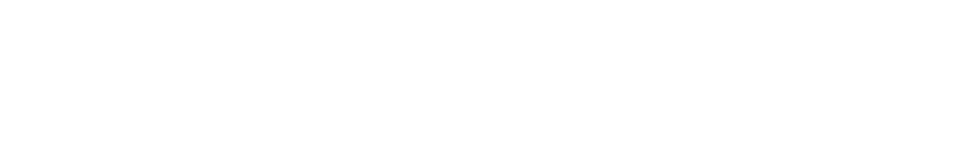
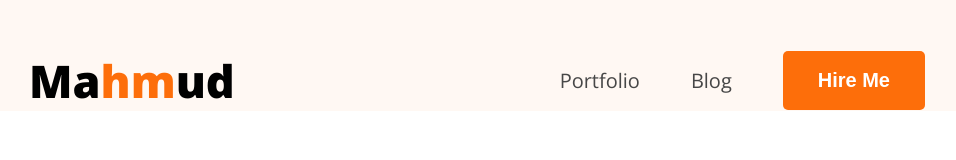
Before and after one commit to mahmud-mhm/portfolio-hero, a plain HTML site: page index.html in a window 1280 px wide. Shown: the whole page, without its empty margins (163-1119 px from the left). Drawn offline with nearby package versions, Linux system fonts and the light colour scheme.

Commit message:
design navbar and styled according to design

```diff
--- a/index.html
+++ b/index.html
@@ -4,8 +4,28 @@
     <meta charset="UTF-8">
     <meta name="viewport" content="width=device-width, initial-scale=1.0">
     <title>MAHMUD HASAN PORTFOLIO</title>
+    <link rel="preconnect" href="https://fonts.googleapis.com">
+<link rel="preconnect" href="https://fonts.gstatic.com" crossorigin>
+<link href="https://fonts.googleapis.com/css2?family=Open+Sans:ital,wght@0,300..800;1,300..800&display=swap" rel="stylesheet">
+<link rel="stylesheet" href="styles/portfolio.css">
 </head>
-<body>
+
+
+<body class="font-open-sans">
+
+    <header>
+        <nav>
+            <div class="logo">
+                <h3>Ma<span class="color-orange">hm</span>ud</h3>
+            </div>
+
+            <ul class="menu">
+                <li><a href="">Portfolio</a></li>
+                <li><a href="">Blog</a></li>
+                <li><button class="btn">Hire Me</button></li>
+            </ul>
+        </nav>
+    </header>
 
 </body>
 </html>
--- /dev/null
+++ b/styles/portfolio.css
@@ -0,0 +1,71 @@
+*{
+    margin: 0;
+    padding: 0;
+    box-sizing: border-box;
+}
+
+/* body{
+    background-color: rgb(58, 121, 121);
+} */
+
+/* shared style  */
+.font-open-sans {
+  font-family: "Open Sans", sans-serif;
+  font-optical-sizing: auto;
+  /* font-weight: <weight>; */
+  /* font-style: normal; */
+  /* font-variation-settings: */
+    /* "wdth" 100; */
+}
+
+.logo h3{
+    font-size: 45px;
+    font-weight: 900;
+}
+
+.color-orange{
+    color: #FD6E0A;
+
+}
+
+.btn{
+    background-color: #FD6E0A;
+    border: none;
+    padding: 18px 35px;
+    border-radius: 5px;
+    font-size: 20px;
+    font-weight: bold;
+    color: white;
+}
+/* main style  */
+
+header{
+    background-color: #FFF8F3;
+    padding-top: 50px;
+}
+
+nav{
+    width: 70%;
+    max-width: 1140px;
+    /* border: 1px solid maroon; */
+    margin: 0px auto;
+    display: flex;
+    justify-content: space-between;
+    align-items: center;
+
+}
+nav .menu{
+    display: flex;
+    list-style-type: none;
+    gap: 51px;
+    align-items: center;
+
+}
+
+nav .menu a{
+    font-size: 20px;
+    color: #474747;
+    text-decoration: none;
+
+
+}
```
